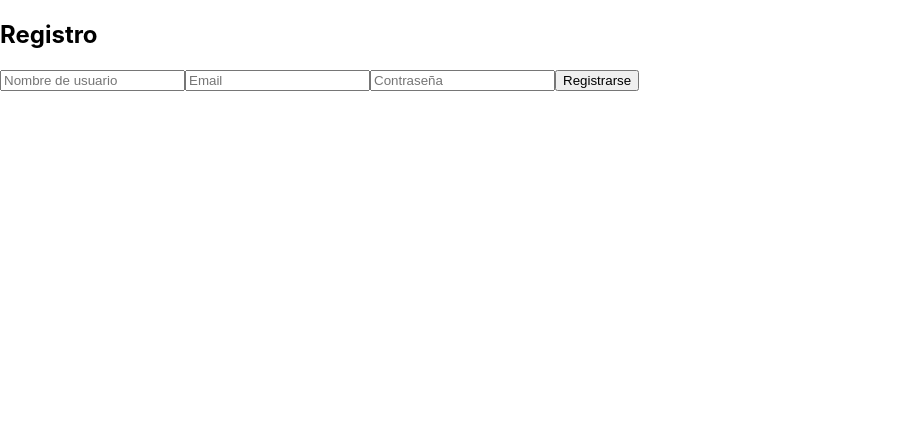
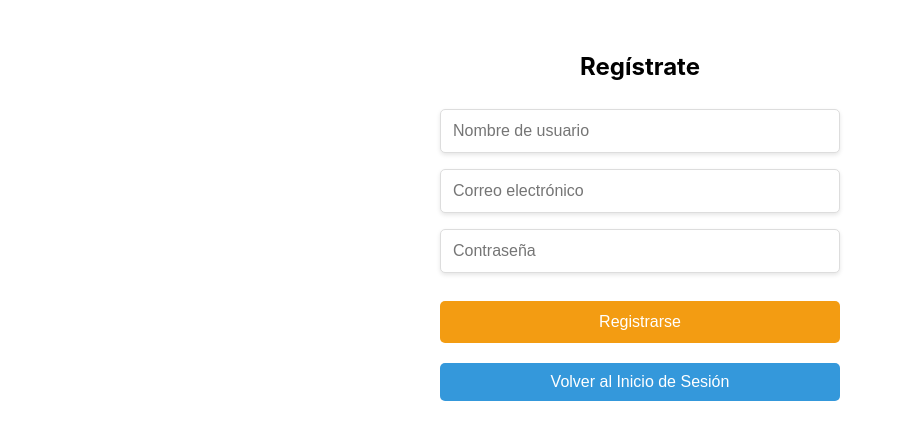
Before and after one commit to Jorge-Levi/blogPlatform, a React (Create React App) app in the folder frontend/: page /register in a window 1280 px wide. Shown: the top 440 px of the page, without its empty margins (0-903 px from the left). Built offline with nearby package versions, Linux system fonts and the light colour scheme.

Commit message:
Añadido botón para volver al inicio de sesión en el registro

```diff
--- /dev/null
+++ b/frontend/src/Register.css
@@ -0,0 +1,69 @@
+.register-container {
+    display: flex;
+    flex-direction: column;
+    align-items: center;
+    justify-content: center;
+    padding: 2rem;
+    max-width: 400px;
+    margin: auto;
+}
+
+.register-form {
+    width: 100%;
+    display: flex;
+    flex-direction: column;
+}
+
+.input-field {
+    padding: 12px;
+    margin: 8px 0;
+    border: 1px solid #ddd;
+    border-radius: 5px;
+    font-size: 16px;
+    box-shadow: 0 2px 4px rgba(0, 0, 0, 0.1);
+}
+
+.register-button {
+    width: 100%;
+    padding: 12px;
+    background-color: #4CAF50;
+    color: white;
+    border: none;
+    border-radius: 5px;
+    cursor: pointer;
+    transition: background-color 0.3s;
+    font-size: 16px;
+}
+
+.register-button:hover {
+    background-color: #45a049;
+}
+
+.loading {
+    background-color: #ccc;
+    cursor: not-allowed;
+}
+
+.register-message {
+    margin-top: 1rem;
+    font-size: 14px;
+    color: #f00;
+    text-align: center;
+}
+
+.back-to-login-button {
+    margin-top: 20px;
+    padding: 10px;
+    background-color: #3498db;  /* Color azul para diferenciarse del botón de registro */
+    color: white;
+    border: none;
+    border-radius: 5px;
+    cursor: pointer;
+    transition: background-color 0.3s;
+    font-size: 16px;
+    width: 100%;
+}
+
+.back-to-login-button:hover {
+    background-color: #2980b9;  /* Tono más oscuro al hacer hover */
+}
--- a/frontend/src/Register.js
+++ b/frontend/src/Register.js
@@ -1,14 +1,13 @@
 import React, { useState } from 'react';
+import { useNavigate } from 'react-router-dom';  // Para redirección
 import API from './api';
+import './Register.css';  // Para estilos personalizados
 
 const Register = () => {
-    const [formData, setFormData] = useState({
-        username: '',
-        email: '',
-        password: '',
-    });
-
+    const [formData, setFormData] = useState({ username: '', email: '', password: '' });
     const [message, setMessage] = useState('');
+    const [loading, setLoading] = useState(false);
+    const navigate = useNavigate();
 
     const handleChange = (e) => {
         setFormData({ ...formData, [e.target.name]: e.target.value });
@@ -16,31 +15,43 @@ const Register = () => {
 
     const handleSubmit = async (e) => {
         e.preventDefault();
+        setLoading(true);
         try {
             const response = await API.post('/users/register', formData);
-            setMessage(response.data.message);
+            setMessage('Registro exitoso. Redirigiendo a login...');
+            setTimeout(() => navigate('/login'), 2000);  // Redirige tras 2 segundos
         } catch (error) {
-            setMessage('Error al registrar el usuario.');
+            setMessage('Error en el registro. Intenta de nuevo.');
         }
+        setLoading(false);
+    };
+
+    // Nueva función para manejar la redirección al login
+    const handleLoginRedirect = () => {
+        navigate('/login');  // Redirige a la página de login
     };
 
     return (
-        <div>
-            <h2>Registro</h2>
-            <form onSubmit={handleSubmit}>
+        <div className="register-container">
+            <h2>Regístrate</h2>
+            <form onSubmit={handleSubmit} className="register-form">
                 <input
                     type="text"
                     name="username"
                     placeholder="Nombre de usuario"
                     onChange={handleChange}
                     value={formData.username}
+                    className="input-field"
+                    required
                 />
                 <input
                     type="email"
                     name="email"
-                    placeholder="Email"
+                    placeholder="Correo electrónico"
                     onChange={handleChange}
                     value={formData.email}
+                    className="input-field"
+                    required
                 />
                 <input
                     type="password"
@@ -48,10 +59,20 @@ const Register = () => {
                     placeholder="Contraseña"
                     onChange={handleChange}
                     value={formData.password}
+                    className="input-field"
+                    required
                 />
-                <button type="submit">Registrarse</button>
+                <button type="submit" className={`register-button ${loading ? 'loading' : ''}`}>
+                    {loading ? 'Registrando...' : 'Registrarse'}
+                </button>
             </form>
-            {message && <p>{message}</p>}
+
+            {/* Botón para regresar a la página de login */}
+            <button onClick={handleLoginRedirect} className="back-to-login-button">
+                Volver al Inicio de Sesión
+            </button>
+
+            {message && <p className="register-message">{message}</p>}
         </div>
     );
 };
```
